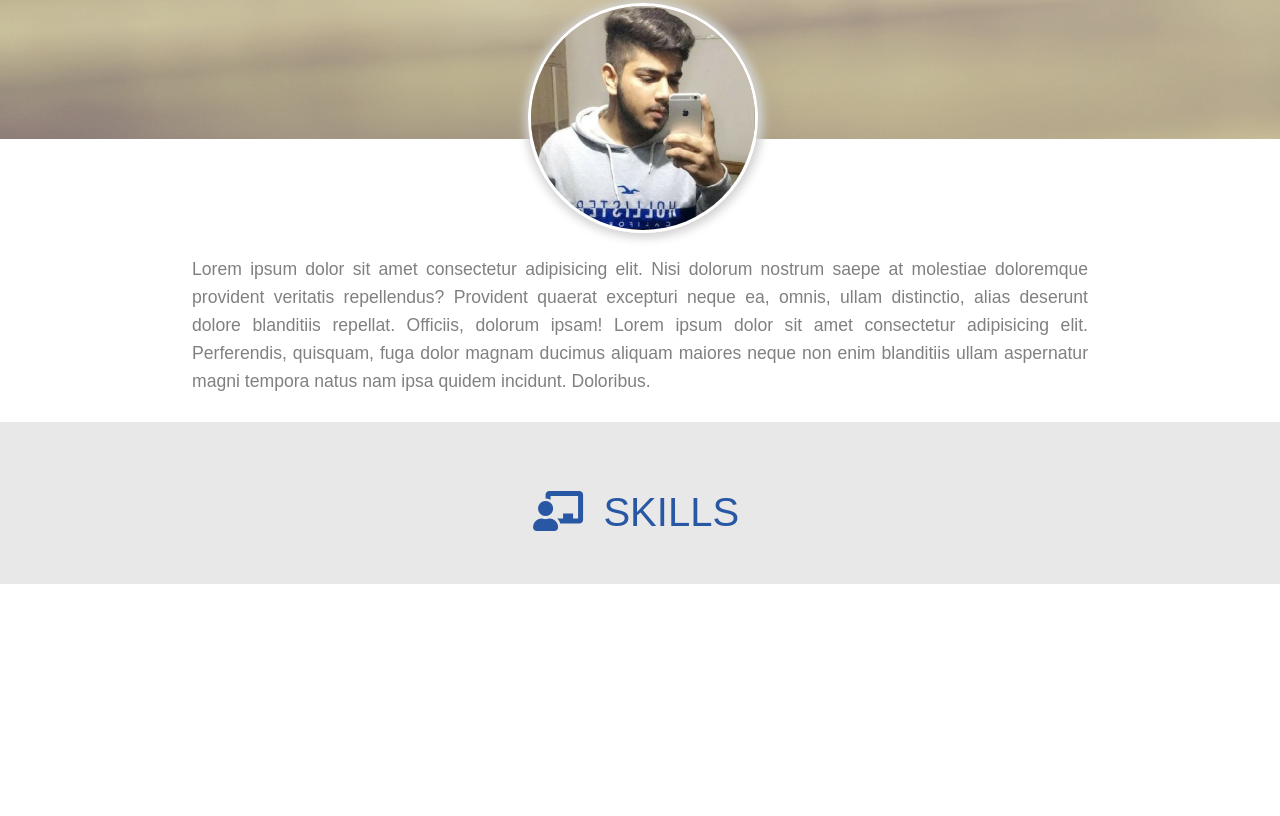
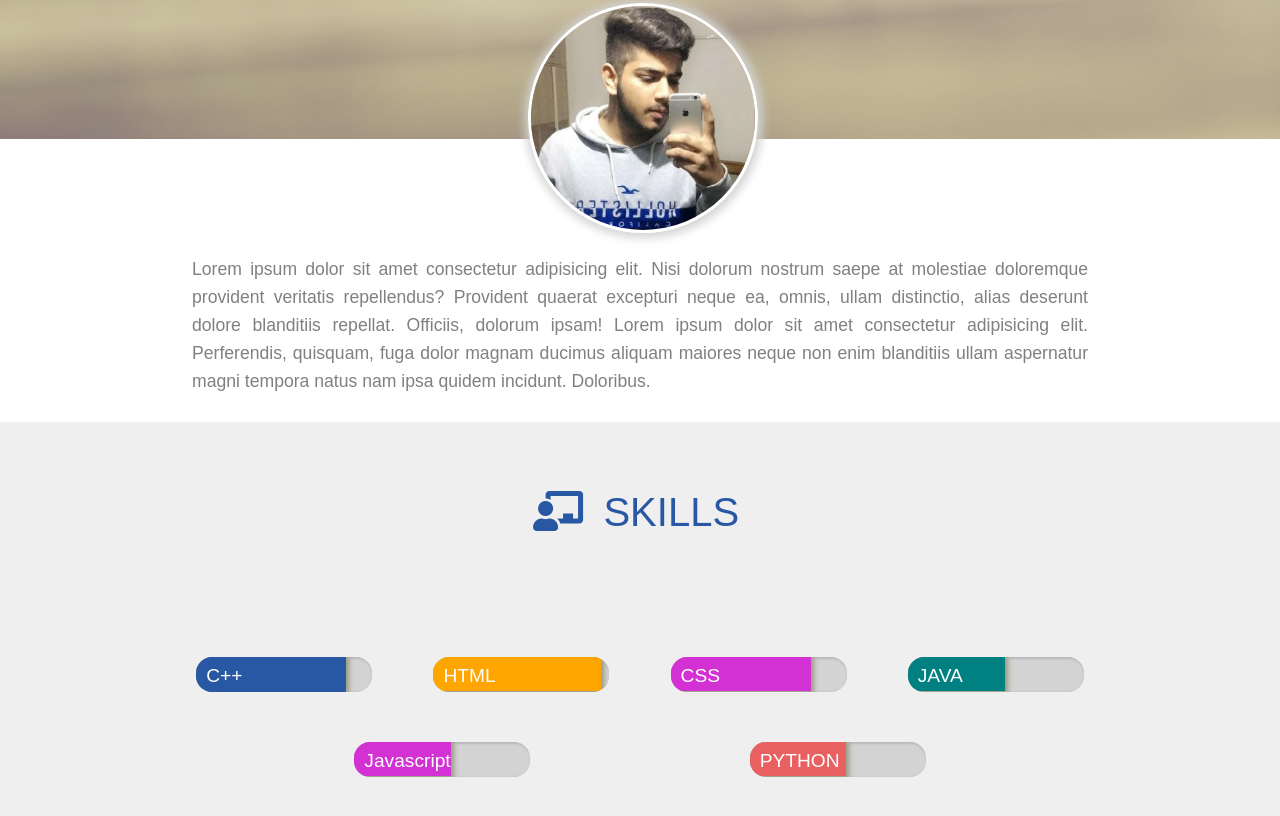
Before and after one commit to prateek796/Portfolio, a plain HTML site: page index.html in a window 1280 px wide. Shown: the part 400-1216 px from the top of the page. Before the commit the page ends 984 px from the top, so only its background shows below. Drawn offline with Linux system fonts and the light colour scheme.

Commit message:
added skills

```diff
--- a/Portfolio.css
+++ b/Portfolio.css
@@ -82,7 +82,7 @@ section{
     align-items: center;
 }
 section:nth-child(2n){
-    background-color: rgb(233, 232, 232);
+    background-color: #9e9b9b29;
 }
 section:nth-child(2n+1){
     background-color: white;
@@ -132,8 +132,71 @@ section:nth-child(2n+1){
 }
 /* Skills Section */
 .skills-display{
-    width:70%;
+    width:75%;
+    padding: 10px;
+    margin-bottom: 30px;
     display:flex;
     flex-wrap: wrap;
-    justify-content: space-between;
+    justify-content: space-evenly;
+
 }
+.skill-progress{
+    width:11rem;
+    height:2.2rem;
+    background-color:lightgrey;
+    border-radius: 1rem;
+    margin: 25px;
+    box-shadow: 1px 1px 2px 1px #b9b9b9 inset;
+    overflow: hidden;
+}
+.skill-progress>div{
+    border-radius: 20px 0x 0px 20px ;
+    box-shadow: 1px 1px 5px 2px #989882;
+}
+.skill-name span{
+    color:white;
+    font-size: 1.2rem;
+    margin-left: 10px;
+    vertical-align:middle;
+
+}
+/* percentage classes */
+.eighty-five-percent{
+    width: 85%;
+    height:inherit
+}
+.eighty-percent{
+    width:80%;
+}
+.fifty-five-percent{
+    width:55%;
+}
+.sixty-five-percent{
+    width:55%;
+}
+.ninety-five-percent{
+    width:95%;
+}
+
+/* margin and background-color */
+.mb75px{
+    margin-bottom: 75px;
+}
+
+/* mb colors */
+.mb-blue{
+    background-color: #2857a4;
+}
+.mb-orange{
+
+    background-color: orange;
+}
+.mb-teal{
+    background-color: teal;
+}
+.mb-purple{
+    background-color: rgb(212, 49, 212);
+}
+.mb-red{
+    background-color: rgb(233, 96, 96);
+}
--- a/index.html
+++ b/index.html
@@ -91,14 +91,50 @@
                 <span>SKILLS</span>
         </h1>
         <div class="skills-display">
+
             <div class="skill-progress">
-
+                <div class="eighty-five-percent mb-blue">
+                    <div class="skill-name">
+                        <span>C++</span>
+                    </div>
+                </div>
             </div>
-
-
+            <div class="skill-progress">
+                <div class="ninety-five-percent mb-orange">
+                    <div class="skill-name">
+                        <span>HTML</span>
+                    </div>
+                </div>
+            </div>
+            <div class="skill-progress">
+                <div class="eighty-percent mb-purple">
+                    <div class="skill-name">
+                        <span>CSS</span>
+                    </div>
+                </div>
+            </div>
+            <div class="skill-progress">
+                <div class="sixty-five-percent mb-teal">
+                    <div class="skill-name">
+                        <span>JAVA</span>
+                    </div>
+                </div>
+            </div>
+            <div class="skill-progress">
+                <div class="fifty-five-percent mb-purple">
+                    <div class="skill-name">
+                        <span>Javascript</span>
+                    </div>
+                </div>
+            </div>
+            <div class="skill-progress">
+                <div class="fifty-five-percent mb-red">
+                    <div class="skill-name">
+                        <span>PYTHON</span>
+                    </div>
+                </div>
+            </div>
         </div>
-
-
         </section>
 
         <section id="experience">
```
